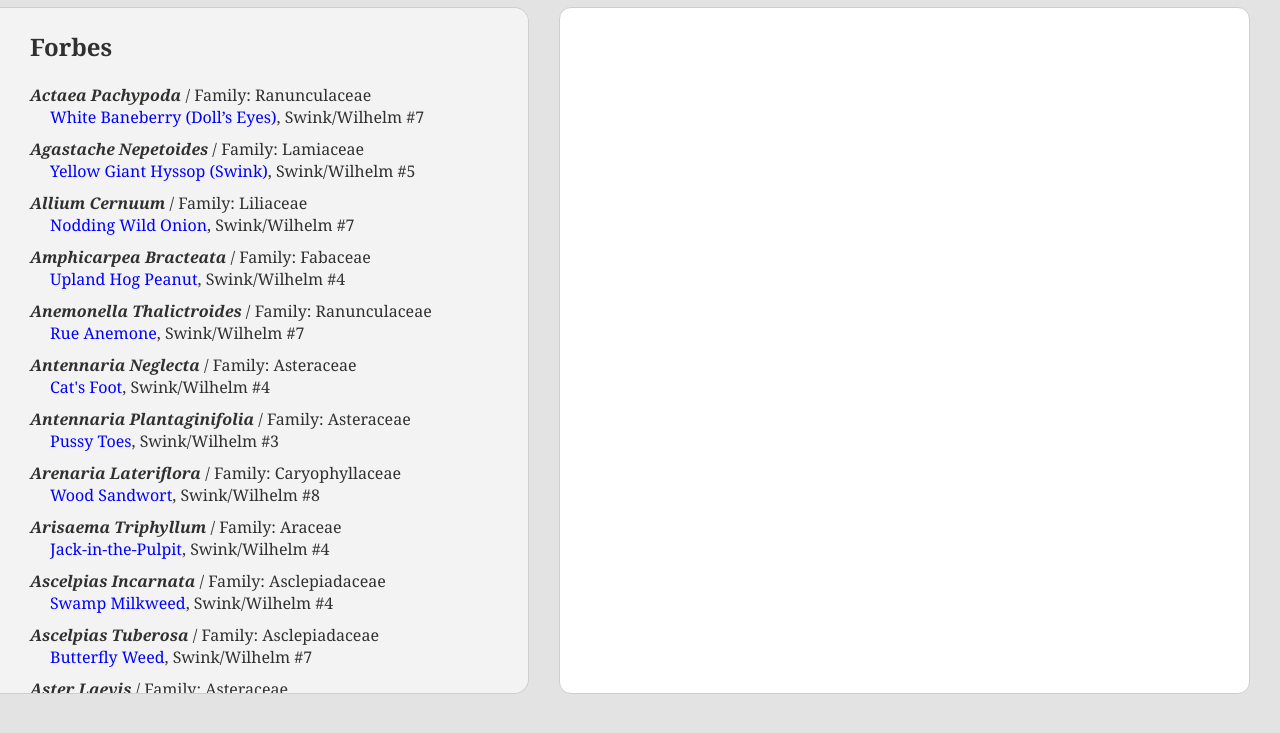
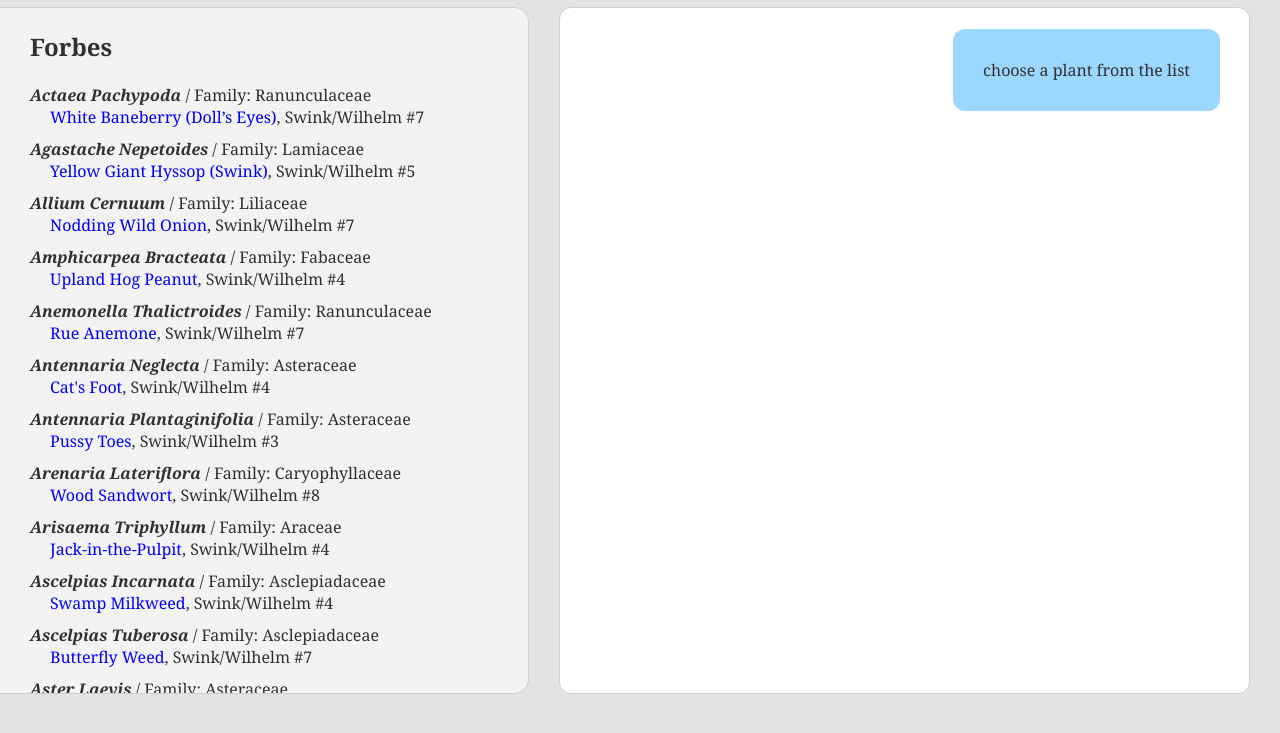
Before and after one commit to luczyna/nbrpseeds, a plain HTML site: page index.html in a window 1280 px wide. Shown: the part 67-800 px from the top of the page. Drawn offline with Linux system fonts and the light colour scheme.

Commit message:
add empty state message

```diff
--- a/css/epa.css
+++ b/css/epa.css
@@ -58,9 +58,23 @@ body.homebody {
     justify-content: space-between;
 }
 
-.contentcontainer iframe {
+.plant-container {
+    position: relative;
+}
+
+.empty-state {
+    background: var(--block-focus);
+    position: absolute;
+    top: 80px;
+    right: 60px;
+    padding: 30px;
+    border-radius: 12px;
+}
+
+.plant-frame {
     width: 60%;
     min-width: 400px;
+    margin-right: 30px;
     flex-grow: 1;
     border: 1px #cecece solid;
     border: 1px #cecece solid;
--- a/index.html
+++ b/index.html
@@ -27,7 +27,9 @@
     </section>
 
     <main class="contentcontainer" id="content">
-        <iframe id="plantcontent"></iframe>
+        <p class="empty-state">choose a plant from the list</p>
+
+        <iframe class="plant-frame" id="plantcontent"></iframe>
 
         <div class="content-list">
             <h2 id="forbes">Forbes</h2>
@@ -448,14 +450,19 @@
         }
 
         function updateIframe(e) {
+            const empty = document.querySelector('.empty-state')
+            if (empty) {
+                empty.remove();
+            }
+
             const link = e.target.parentNode.getAttribute('data-file');
             document.getElementById('plantcontent').src = 'plants/' + link;
 
             const links = document.querySelectorAll('.plantlink');
             links.forEach(l => {
-                l.parentNode.classList.remove('activePlant')
+                l.parentNode.classList.remove('activePlant');
             });
-            e.target.parentNode.classList.toggle('activePlant')
+            e.target.parentNode.classList.toggle('activePlant');
         }
     </script>
 </body>
```
